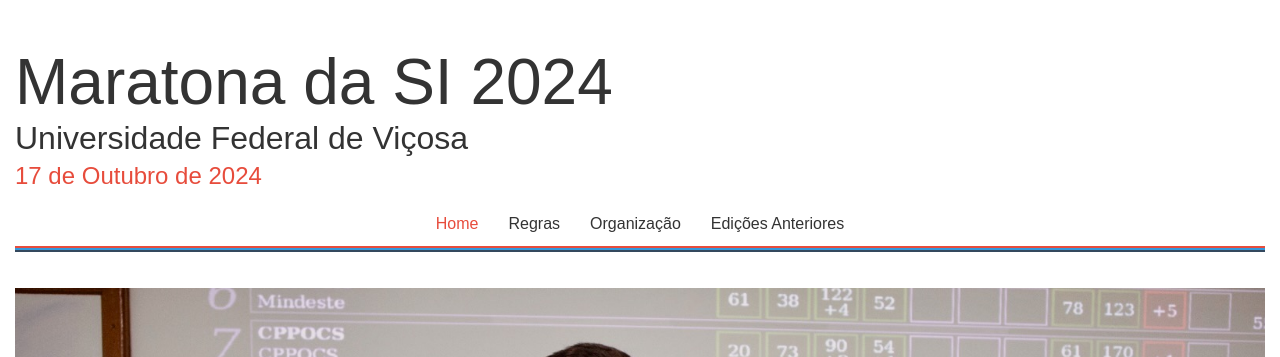
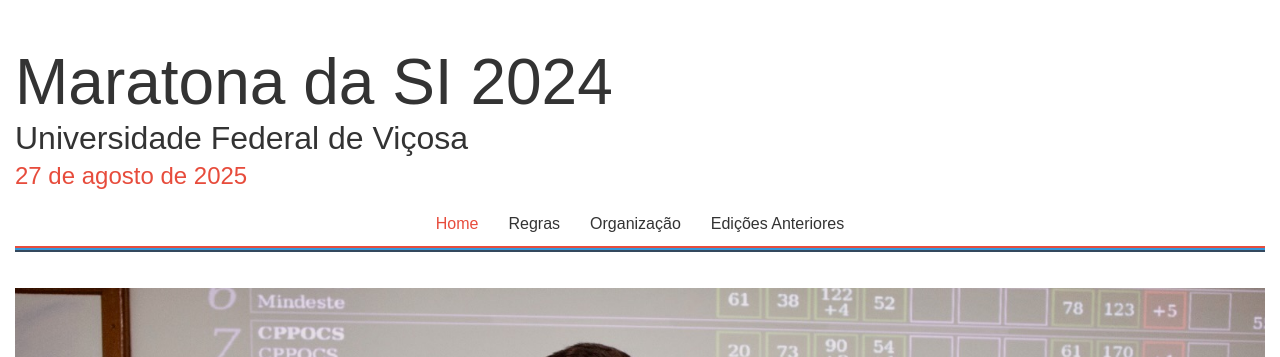
Before and after one commit to maratonaufv/maratona-si, a Jekyll site: the page built from index.md, in a window 1280 px wide. Shown: the top 357 px of the page. Built offline with Jekyll 4.4.1, drawn with Linux system fonts in a browser that asks for light colours.

Commit message:
Update _config.yml
atualizado edição 2025

```diff
--- a/_config.yml
+++ b/_config.yml
@@ -11,7 +11,7 @@ source: maratona-si
 incremental: false
 
 # Workshop date
-workshop_date: 17 de Outubro de 2024
+workshop_date: 27 de agosto de 2025
 
 # Build settings
 markdown: kramdown
```
